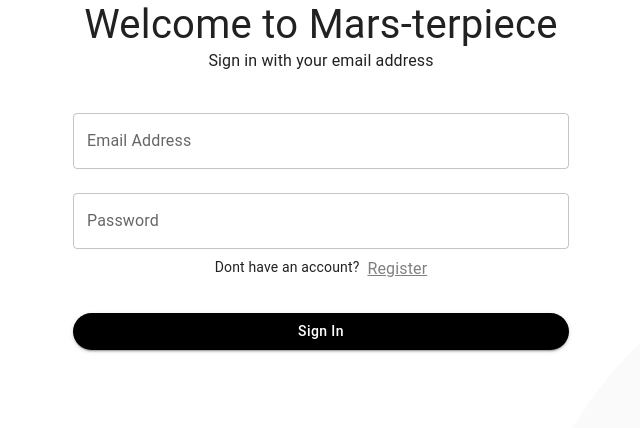
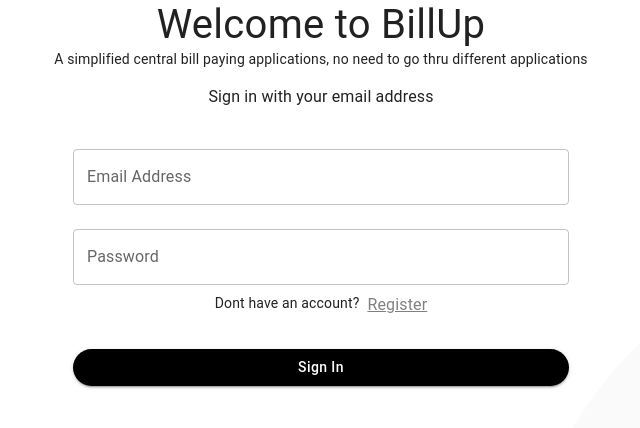
Before and after one commit to JavaBootcampJuly2025/BillUp-FE, a Next.js app: page /login in a window 1280 px wide. Shown: the top 428 px of the page, without its empty margins (319-959 px from the left). Built offline with nearby package versions, Linux system fonts and the light colour scheme.

Commit message:
Update page.tsx

```diff
--- a/src/app/login/page.tsx
+++ b/src/app/login/page.tsx
@@ -61,7 +61,10 @@
             <CssBaseline />
             <Box sx={MainBoxStyles}>
                 <Typography variant="h4" textAlign="center" fontSize="40px">
-                    Welcome to Mars-terpiece
+                    Welcome to BillUp
+                </Typography>
+                <Typography variant="body2" textAlign="center" sx={{ mb: 2}}>
+                    A simplified central bill paying applications, no need to go thru different applications
                 </Typography>
                 <Typography component="p" textAlign="center" sx={{ mb: 2 }}>
                     Sign in with your email address
```
